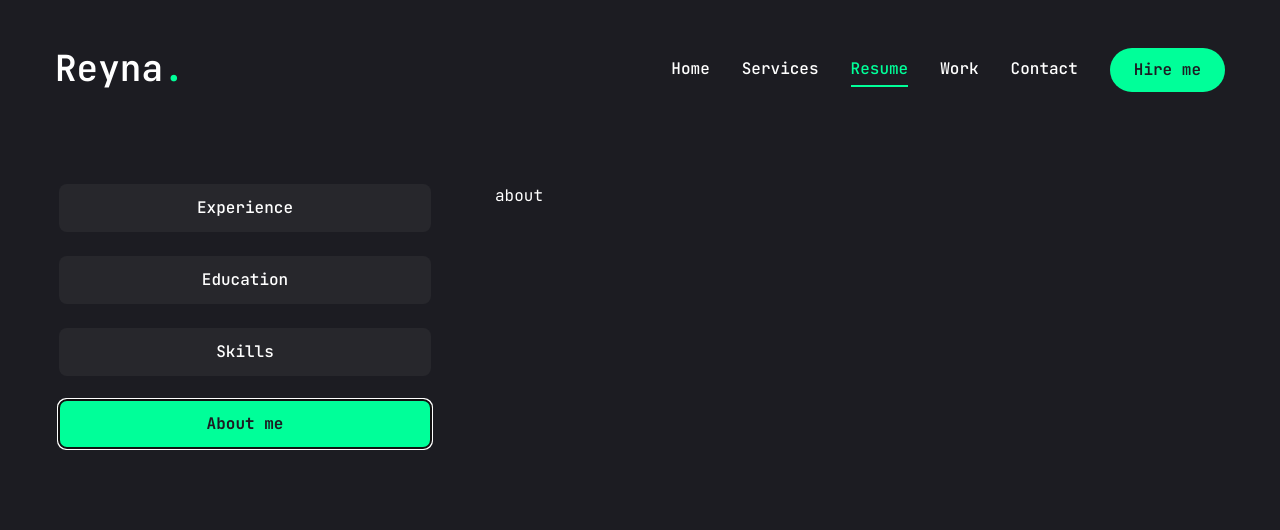
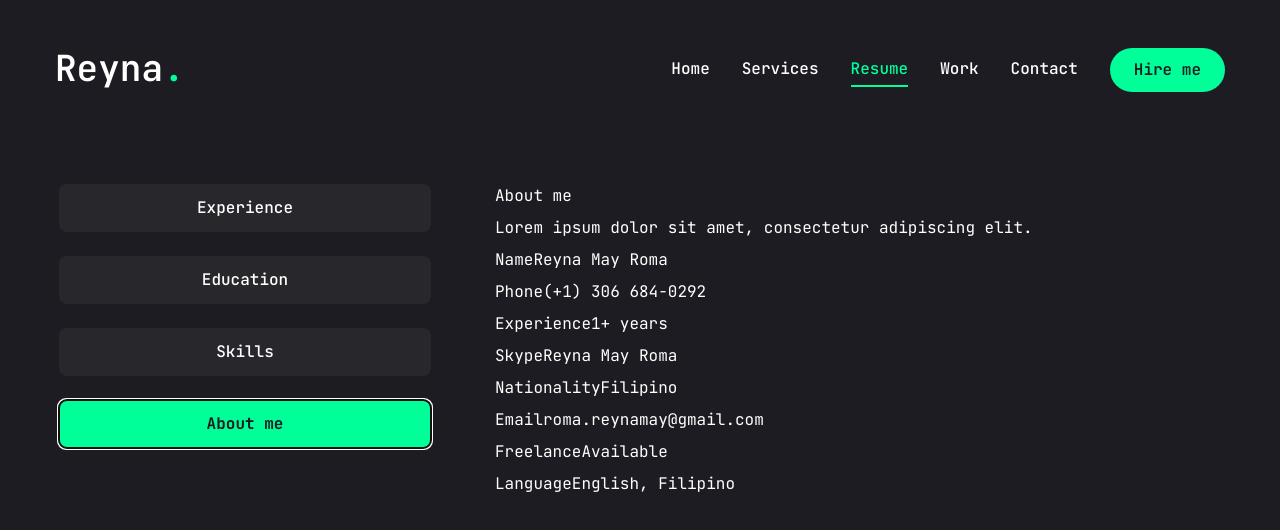
Before and after one commit to reynaroma/reyna-portfolio, a Next.js app: page /resume in a window 1280 px wide. Both pictures are taken after a click on the tab "About me". Shown: the top 530 px of the page. Built offline with nearby package versions, Linux system fonts and the light colour scheme.

Commit message:
Add outline for the about me

```diff
--- a/app/resume/page.jsx
+++ b/app/resume/page.jsx
@@ -248,8 +248,19 @@ const Resume = () => {
               </div>
             </TabsContent>
             {/* about */}
-            <TabsContent value="about" className="w-full">
-              about
+            <TabsContent value="about" className="w-full text-center xl:text-left">
+              <div className='flex flex-col'>
+                <h3>{about.title}</h3>
+                <p>{about.description}</p>
+                <ul>
+                  {about.info.map((item, index) => (
+                    <li key={index}>
+                      <span>{item.fieldName}</span>
+                      <span>{item.fieldValue}</span>
+                    </li>
+                  ))}
+                </ul>
+              </div>
             </TabsContent>
           </div>
         </Tabs>
```
